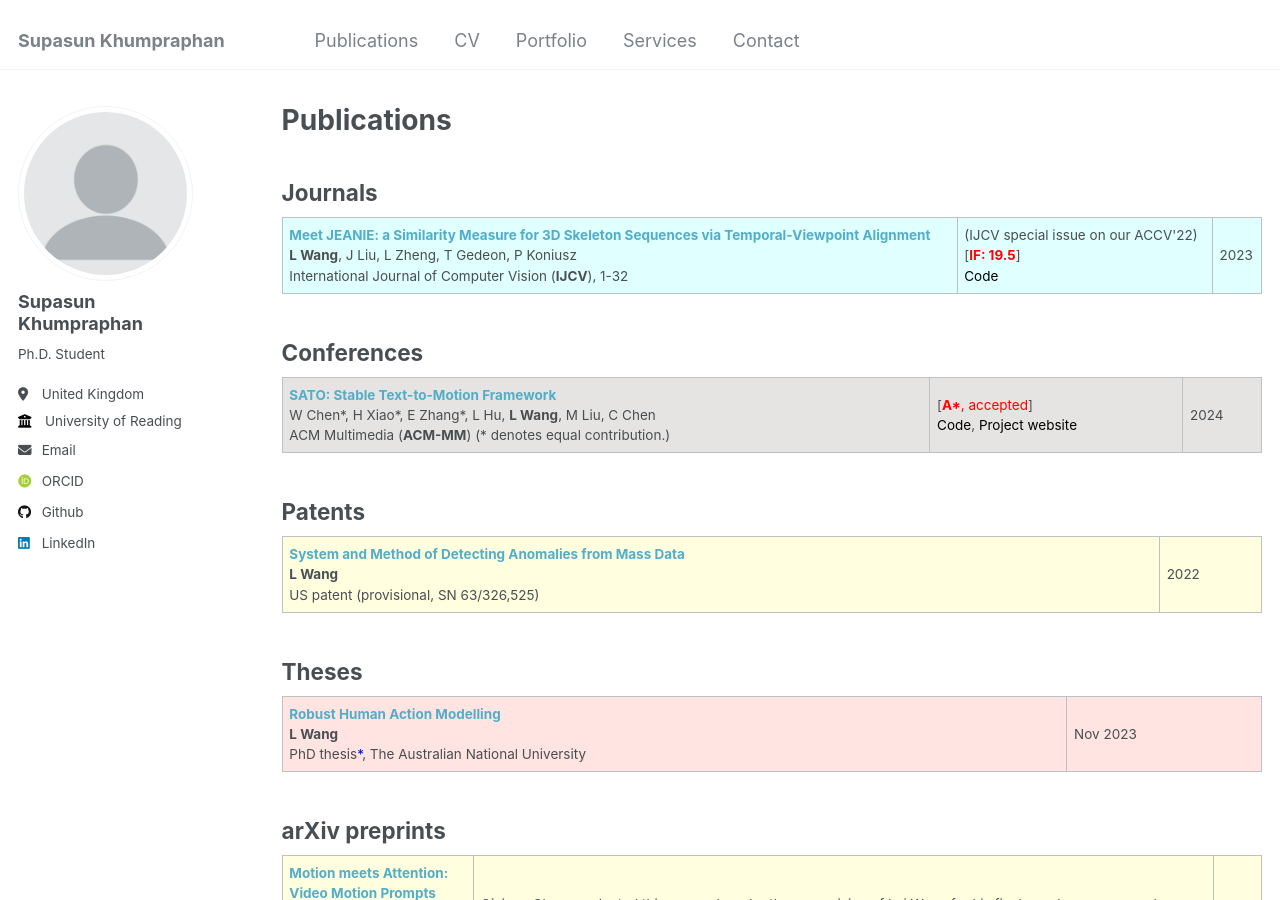
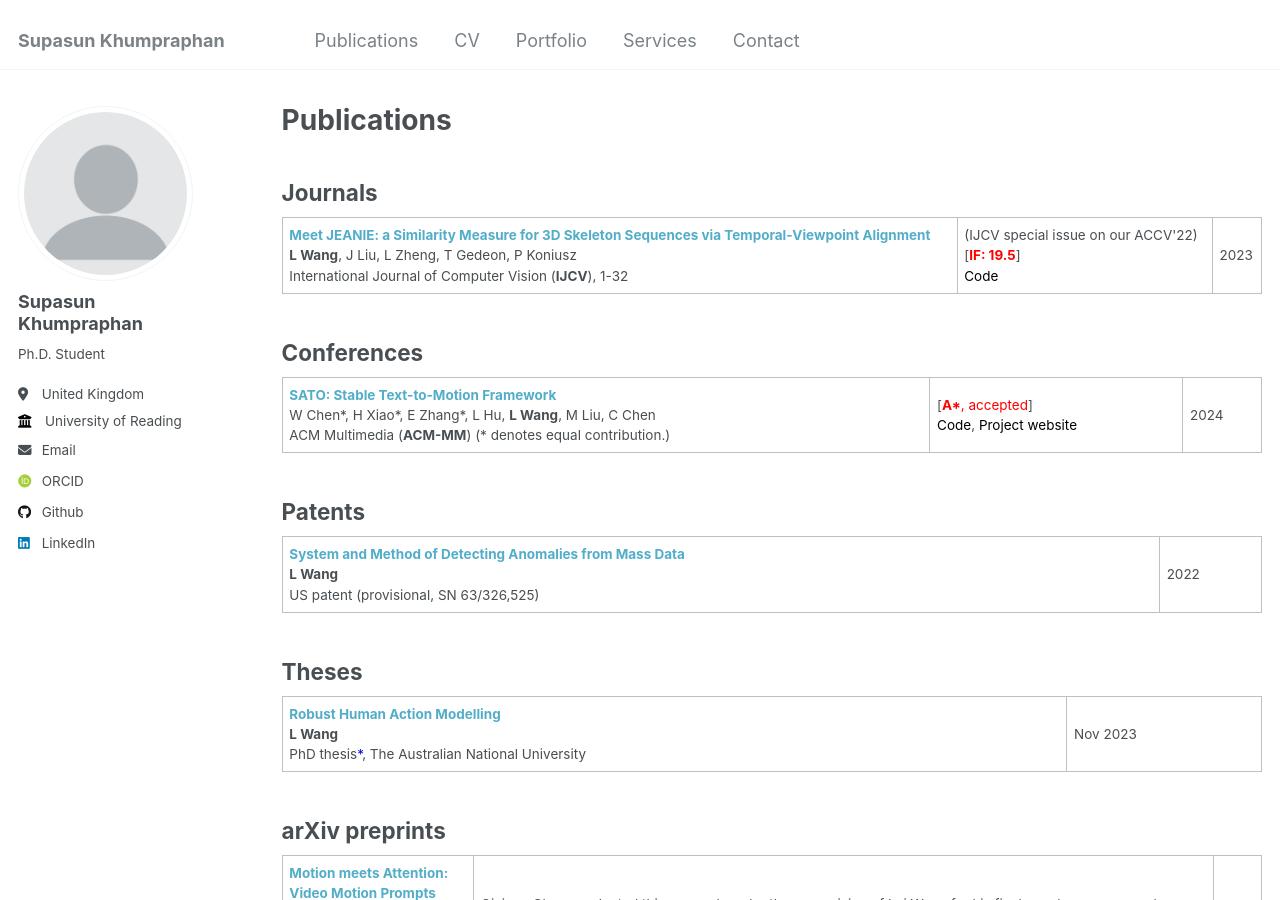
Before and after one commit to micsupasun/micsupasun.github.io, a Jekyll site: the page built from _pages/publications.md, in a window 1280 px wide and 900 px high. Built offline with Jekyll 4.4.1, drawn with Linux system fonts in a browser that asks for light colours; some web fonts are replaced.

Commit message:
fix colour

```diff
--- a/_pages/publications.md
+++ b/_pages/publications.md
@@ -28,7 +28,8 @@ a:active {
 <h2>Journals</h2>
 <table id="gsc_a_t">
 	<tbody id="gsc_a_b">
-		<tr class="gsc_a_tr" style="background-color:#E0FFFF">
+		<!-- <tr class="gsc_a_tr" style="background-color:#E0FFFF">  -->
+    <tr class="gsc_a_tr">
 			<td class="gsc_a_t"><a href="https://link.springer.com/article/10.1007/s11263-024-02070-2"><strong><span class="gsc_a_at">Meet JEANIE: a Similarity Measure for 3D Skeleton Sequences via Temporal‑Viewpoint Alignment</span></strong></a>
 				<div class="gs_gray"><strong>L Wang</strong>, J Liu, L Zheng, T Gedeon, P Koniusz</div>
 				<div class="gs_gray">International Journal of Computer Vision (<strong>IJCV</strong>), 1-32</div>
@@ -42,7 +43,7 @@ a:active {
 <h2>Conferences</h2>
 <table id="gsc_a_t">
 	<tbody id="gsc_a_b">
-		<tr class="gsc_a_tr" style="background-color:#E5E4E2">
+		<tr class="gsc_a_tr">
 			<td class="gsc_a_t"><a href="https://arxiv.org/pdf/2405.01461"><strong><span class="gsc_a_at">SATO: Stable Text-to-Motion Framework</span></strong></a>
 				<div class="gs_gray">W Chen*, H Xiao*, E Zhang*, L Hu, <strong>L Wang</strong>, M Liu, C Chen</div>
 				<div class="gs_gray">ACM Multimedia (<strong>ACM-MM</strong>) (* denotes equal contribution.)</div>
@@ -56,7 +57,7 @@ a:active {
 <h2>Patents</h2>
 <table id="gsc_a_t">
 	<tbody id="gsc_a_b">
-		<tr class="gsc_a_tr" style="background-color:#FFFFE0">
+		<tr class="gsc_a_tr">
 			<td class="gsc_a_t"><a href=""><strong><span class="gsc_a_at">System and Method of Detecting Anomalies from Mass Data</span></strong></a>
 				<div class="gs_gray"><strong>L Wang</strong></div>
 				<div class="gs_gray">US patent (provisional, SN 63/326,525)</div>
@@ -69,7 +70,7 @@ a:active {
 <h2>Theses</h2>
 <table id="gsc_a_t">
 	<tbody id="gsc_a_b">
-		<tr class="gsc_a_tr" style="background-color:#FFE4E1">
+		<tr class="gsc_a_tr">
 			<td class="gsc_a_t"><a href="https://openresearch-repository.anu.edu.au/bitstream/1885/301236/1/ANU_PhD_Thesis_corrected.pdf"><strong><span class="gsc_a_at">Robust Human Action Modelling</span></strong></a><br />
 				<div class="gs_gray"><strong>L Wang</strong></div>
 				<div class="gs_gray">PhD thesis<font color="blue">*</font>, The Australian National University</div>
@@ -82,7 +83,7 @@ a:active {
 <h2>arXiv preprints</h2>
 <table id="gsc_a_t">
 	<tbody id="gsc_a_b">
-		<tr class="gsc_a_tr" style="background-color:#FFFFE0">
+		<tr class="gsc_a_tr">
 			<td class="gsc_a_t"><a href="https://arxiv.org/pdf/2407.03179"><strong><span class="gsc_a_at">Motion meets Attention: Video Motion Prompts</span></strong></a>
 				<div class="gs_gray">Q Chen, <strong>L Wang</strong>, P Koniusz, T Gedeon</div>
 				<div class="gs_gray">arXiv preprint arXiv:2407.03179</div>
```
